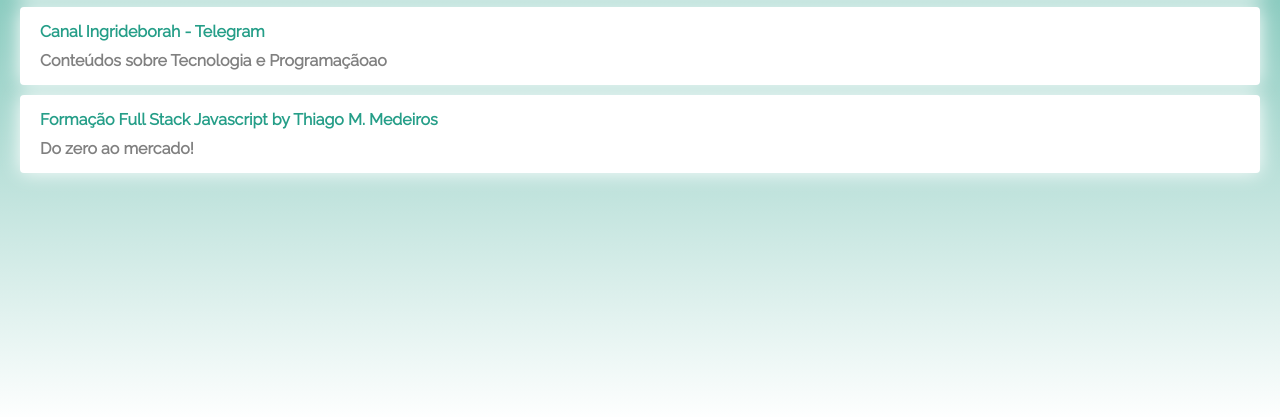
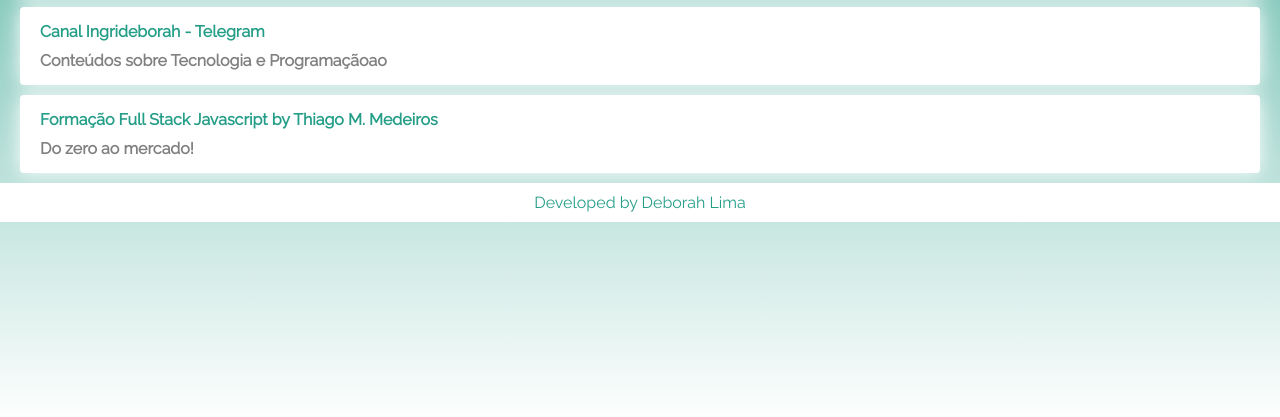
Before and after one commit to ingrideborah/ingrideborah.github.io, a plain HTML site: page index.html in a window 1280 px wide. Shown: the part 377-794 px from the top of the page. Drawn offline with Linux system fonts and the light colour scheme; a web font is replaced by a local one.

Commit message:
Add files via upload

```diff
--- a/css/style.css
+++ b/css/style.css
@@ -9,8 +9,8 @@
     font-family: 'Raleway', sans-serif;
     color: white;
     background: rgb(255,255,255);
-    background: linear-gradient(0deg, rgba(255,255,255,1) 0%, rgba(37,158,136,1) 100%);;
-}
+    background: linear-gradient(0deg, rgba(255,255,255,1) 0%, rgba(37,158,136,1) 100%);
+   }
 .avatar{
     width: 150px;
     border-radius: 50%;
@@ -64,3 +64,9 @@
     display: block;
     margin-top: 10px;
 }
+.footer{
+    padding: 10px;
+    background: white;
+    color: rgba(37,158,136,1);
+    text-align: center;
+   }
--- a/index.html
+++ b/index.html
@@ -75,5 +75,8 @@
         </li>
     </ul>
 </body>
+<div class="footer">
+    Developed by Deborah Lima
+</div>
 
 </html>
```
